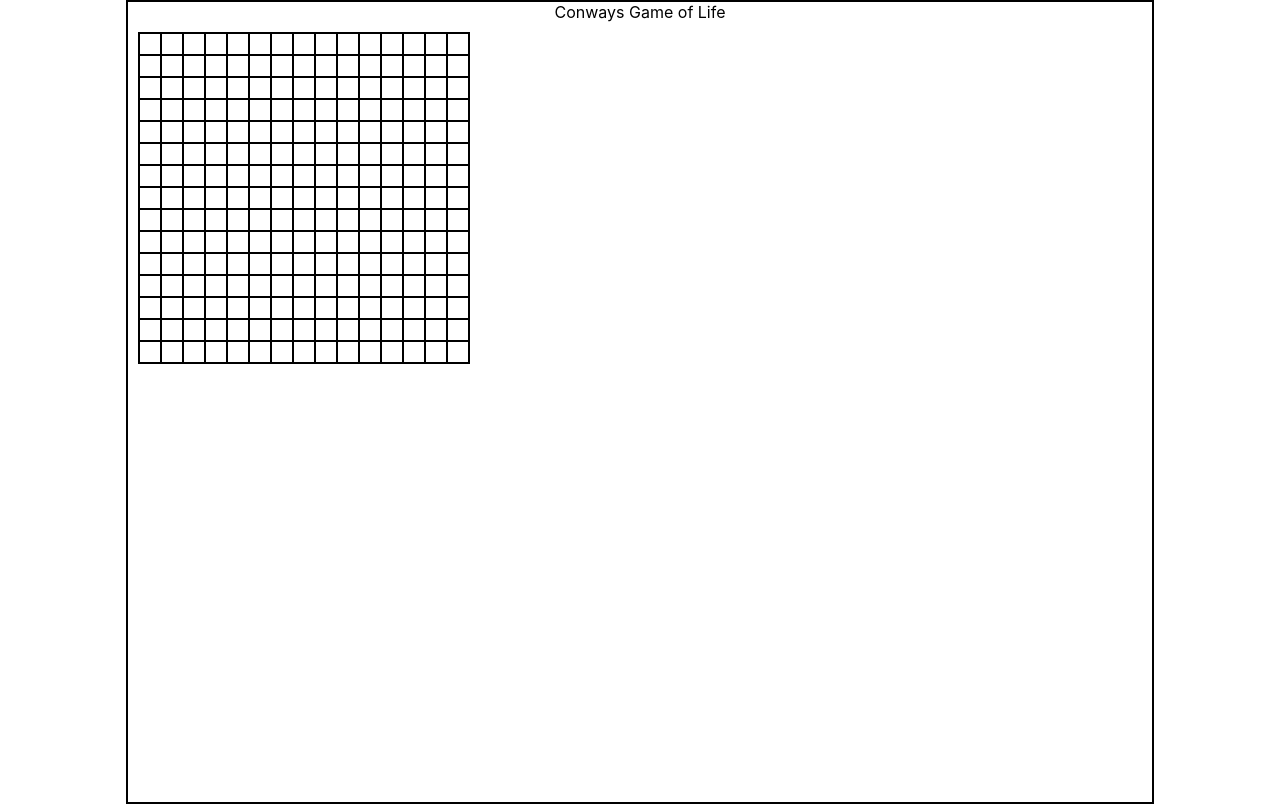
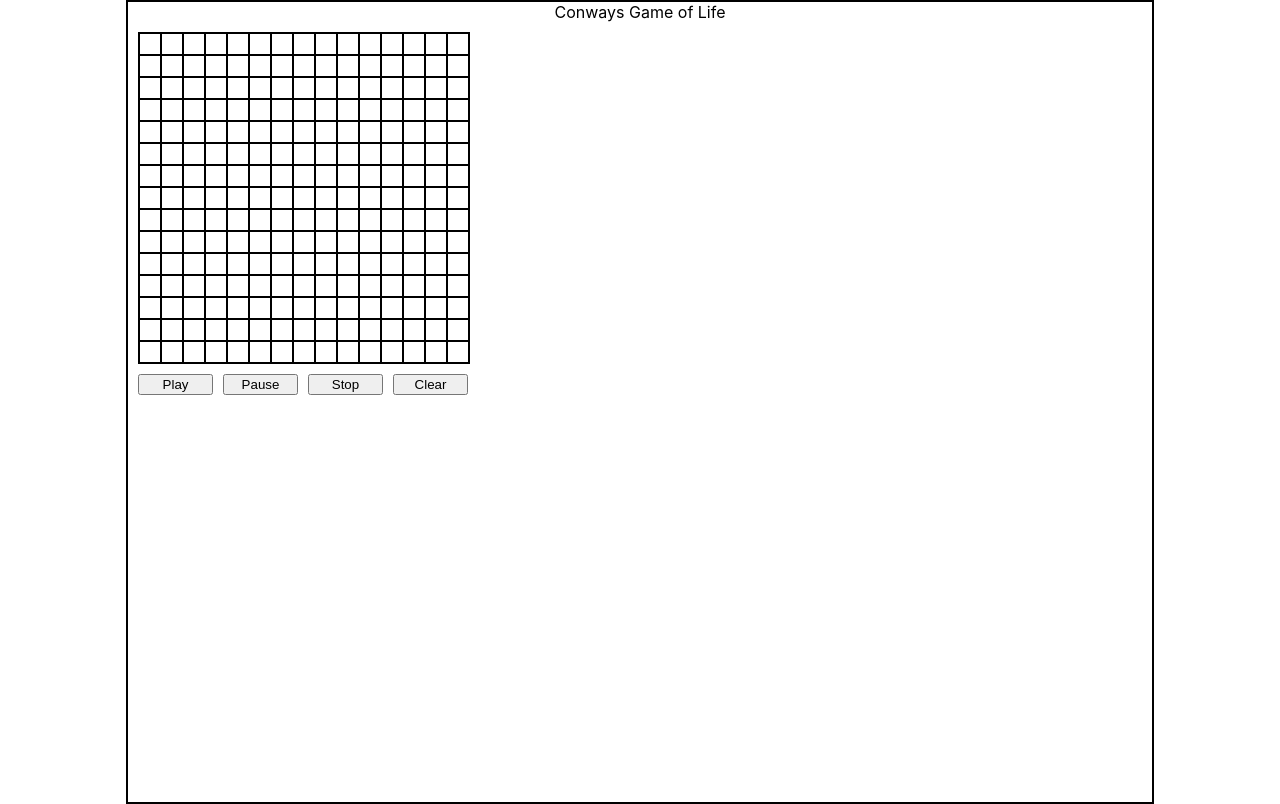
Before and after one commit to bloominstituteoftechnology/CS-Build-Week-1, a React (Create React App) app in the folder conways/: page / in a window 1280 px wide. Built offline with nearby package versions, Linux system fonts and the light colour scheme.

Commit message:
clear button and setBoard functions up

```diff
--- a/conways/src/components/Board/Board.css
+++ b/conways/src/components/Board/Board.css
@@ -1,8 +1,21 @@
-.board-ctn {
+.interface-ctn {
+    margin-left: 10px;
+}
+
+.board {
     margin-top:10px;
-    margin-left: 10px;
     display:flex;
 	width:330px;
     flex-flow: row wrap;
     border:1px solid black;
 }
+
+.btn-ctn {
+    margin-top: 10px;
+    width: 330px;
+    display: flex;
+    justify-content: space-between;
+}
+.main-btn {
+    width: 75px;
+}
--- a/conways/src/components/Board/Board.js
+++ b/conways/src/components/Board/Board.js
@@ -10,7 +10,7 @@ class Board extends Component {
             matrix: []
         }
     }
-    componentDidMount() {
+    setBoard = () => {
         let matrix = this.state.matrix.slice();
         for (let i = 0; i < 15; i++) {
             matrix[i] = [];
@@ -20,18 +20,22 @@ class Board extends Component {
         }
         this.setState({ matrix });
     }
+    componentDidMount() {
+        this.setBoard();
+    }
 
     toggleClick = index => {
         if (this.state.clickEnabled) {
             let matrix = this.state.matrix.slice();
-            let found = this.findIndex(index.i, index.j);
-
-            matrix[index.i][index.j] = this.toggleAlive(found);
+            matrix[index.i][index.j] = this.toggleAlive(this.findIndex(index.i, index.j));
 
             this.setState({ matrix })
-            console.log(this.findIndex(index.i, index.j));
+
+            console.log(this.findAlive());
+            console.log("Clicked Index", this.findIndex(index.i, index.j));
         }
     }
+
     toggleAlive = matrices => {
         matrices.alive = !matrices.alive;
         return matrices;
@@ -46,26 +50,37 @@ class Board extends Component {
                 }
             }
         }
-        console.log(alive);
+        return alive;
     }
+
     findIndex = (i, j) => {
         return this.state.matrix[i][j];
     }
-    componentDidUpdate() {
-        this.findAlive();
+
+    clearBoard = () => {
+        this.setBoard();
     }
     render() {
         return (
-            <div className="board-ctn">
+            <div className="interface-ctn">
+                <div className="board">
                     {
                         this.state.matrix.map(cell => {
                             return (
-                            cell.map((mini) => {
-                                return (<Cell key={mini.i + mini.j} index={mini} clickEnabled={this.state.clickEnabled} toggleClick={this.toggleClick} />);
+                                cell.map((cell) => {
+                                    return (<Cell key={cell.i + cell.j} index={cell} clickEnabled={this.state.clickEnabled} toggleClick={this.toggleClick} />);
                                 })
                             );
                         })
                     }
+
+                </div>
+                <div className="btn-ctn">
+                    <button className="main-btn">Play</button>
+                    <button className="main-btn">Pause</button>
+                    <button className="main-btn">Stop</button>
+                    <button className="main-btn" onClick={() => this.clearBoard()}>Clear</button>
+                </div>
             </div>
         )
     }
--- a/conways/src/components/Board/Cell.js
+++ b/conways/src/components/Board/Cell.js
@@ -1,11 +1,6 @@
 import React, { Component } from 'react';
 import "./Cell.css";
 class Cell extends Component {
-    constructor(props) {
-        super(props);
-        this.state = {
-        }
-    }
     render() {
         return (
             <div className={`cell + ${this.props.index.alive}`} onClick={() => this.props.toggleClick(this.props.index)}>
```
Lines whose indentation alone changed are shown as unchanged.
